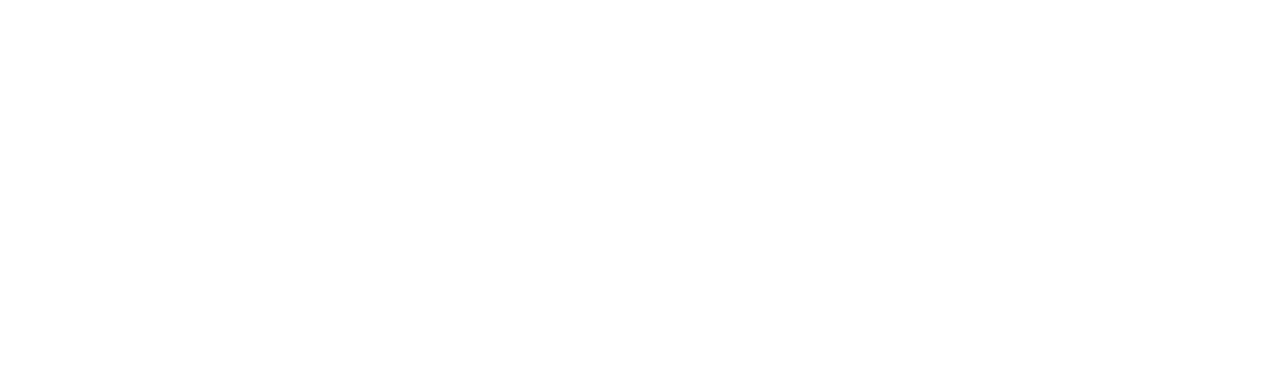
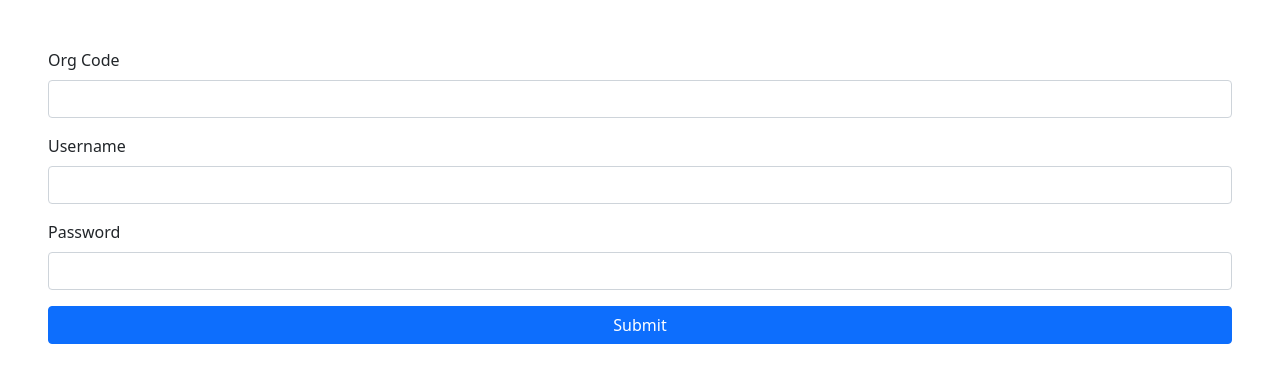
Before and after one commit to YipinXiong/react-practice-proj, a React (Create React App) app: page /login in a window 1280 px wide. Before the commit this address had no page. Shown: the top 382 px of the page. Built offline with nearby package versions, Linux system fonts and the light colour scheme.

Commit message:
init login component

```diff
--- a/package.json
+++ b/package.json
@@ -11,7 +11,9 @@
     "@types/react": "^17.0.37",
     "@types/react-dom": "^17.0.11",
     "axios": "^0.24.0",
+    "bootstrap": "^5.1.3",
     "react": "^17.0.2",
+    "react-bootstrap": "^2.0.4",
     "react-dom": "^17.0.2",
     "react-router-dom": "^6.2.1",
     "react-scripts": "5.0.0",
@@ -46,6 +48,7 @@
     "@typescript-eslint/eslint-plugin": "^5.7.0",
     "@typescript-eslint/parser": "^5.7.0",
     "eslint": "^8.5.0",
-    "eslint-plugin-react": "^7.27.1"
+    "eslint-plugin-react": "^7.27.1",
+    "sass": "^1.45.1"
   }
 }
--- a/src/App.css
+++ /dev/null
@@ -1,38 +0,0 @@
-.App {
-  text-align: center;
-}
-
-.App-logo {
-  height: 40vmin;
-  pointer-events: none;
-}
-
-@media (prefers-reduced-motion: no-preference) {
-  .App-logo {
-    animation: App-logo-spin infinite 20s linear;
-  }
-}
-
-.App-header {
-  background-color: #282c34;
-  min-height: 100vh;
-  display: flex;
-  flex-direction: column;
-  align-items: center;
-  justify-content: center;
-  font-size: calc(10px + 2vmin);
-  color: white;
-}
-
-.App-link {
-  color: #61dafb;
-}
-
-@keyframes App-logo-spin {
-  from {
-    transform: rotate(0deg);
-  }
-  to {
-    transform: rotate(360deg);
-  }
-}
--- /dev/null
+++ b/src/App.scss
@@ -0,0 +1 @@
+@import "./node_modules/bootstrap/scss/bootstrap";
--- a/src/App.tsx
+++ b/src/App.tsx
@@ -1,14 +1,9 @@
 import React from 'react';
-import './App.css';
-import Accordion from './components/Accordion';
-
-const items = [{
-  title: 'What is react?',
-  content: 'React is a very popular frameworks'
-}];
+import './App.scss';
+import {Link} from 'react-router-dom';
 
 function App() {
-  return (<Accordion/>);
+  return (<Link to={'/login'}>Login</Link>);
 }
 
 export default App;
--- a/src/apis/ausmed.api.ts
+++ b/src/apis/ausmed.api.ts
@@ -0,0 +1,4 @@
+import axios from 'axios';
+import {ausmed_base_url} from './secrete';
+
+axios.defaults.baseURL = ausmed_base_url;
--- a/src/components/Accordion.tsx
+++ /dev/null
@@ -1,5 +0,0 @@
-import React from 'react';
-
-const Accordion = () => (<div>Accordion</div>);
-
-export default Accordion;
--- /dev/null
+++ b/src/components/login.tsx
@@ -0,0 +1,38 @@
+import React, {ChangeEvent, FormEvent, useState} from 'react';
+
+type LoginFormEntries = 'password' | 'username' | 'orgCode';
+
+const Login = () => {
+  const [currentInputs, setInputs] = useState({orgCode: '', username: '', password: ''});
+  const onSubmitLogin = (e: FormEvent<HTMLFormElement>) => {
+    e.preventDefault();
+    console.log('event', currentInputs);
+  };
+  const onInputChange = (e: ChangeEvent<HTMLInputElement>) => {
+    setInputs(((prevState) => {
+      const castedName = e.target.name as LoginFormEntries;
+      const newState = {...prevState};
+      newState[castedName] = e.target.value;
+      return newState;
+    }));
+  }
+  return (
+      <form className="d-flex flex-column p-5" onSubmit={onSubmitLogin}>
+        <div className="mb-3">
+          <label htmlFor="orgCode" className="form-label">Org Code</label>
+          <input onChange={onInputChange} value={currentInputs.orgCode} type="text" name="orgCode" className="form-control" id="orgCode" aria-describedby="orgCode" />
+        </div>
+        <div className="mb-3">
+          <label htmlFor="username" className="form-label">Username</label>
+          <input onChange={onInputChange} value={currentInputs.username} type="text" name="username" className="form-control" id="username" aria-describedby="username" />
+        </div>
+        <div className="mb-3">
+          <label htmlFor="exampleInputPassword1" className="form-label">Password</label>
+          <input onChange={onInputChange} value={currentInputs.password} type="password" name="password" className="form-control" id="exampleInputPassword1"/>
+        </div>
+        <button type="submit" className="btn btn-primary">Submit</button>
+      </form>
+  );
+};
+
+export default Login;
--- a/src/index.tsx
+++ b/src/index.tsx
@@ -4,13 +4,21 @@ import './index.css';
 import App from './App';
 import reportWebVitals from './reportWebVitals';
 import {BrowserRouter, Route, Routes} from 'react-router-dom';
+import Login from './components/login';
 
 ReactDOM.render(
     <React.StrictMode>
       <BrowserRouter>
         <Routes>
-        <Route path={'/'} element={<App />}>
+          <Route path={'/'} element={<App/>}>
           </Route>
+          <Route path={'/login'} element={<Login/>}/>
+          <Route path="*" element={
+            <main style={{padding: "1rem"}}>
+              <p>There is nothing here!</p>
+            </main>
+          }
+          />
         </Routes>
       </BrowserRouter>
     </React.StrictMode>,
```
Also changed, not shown: 2 other files (tests, documents, lock files or other folders). Lines whose indentation alone changed are shown as unchanged.
